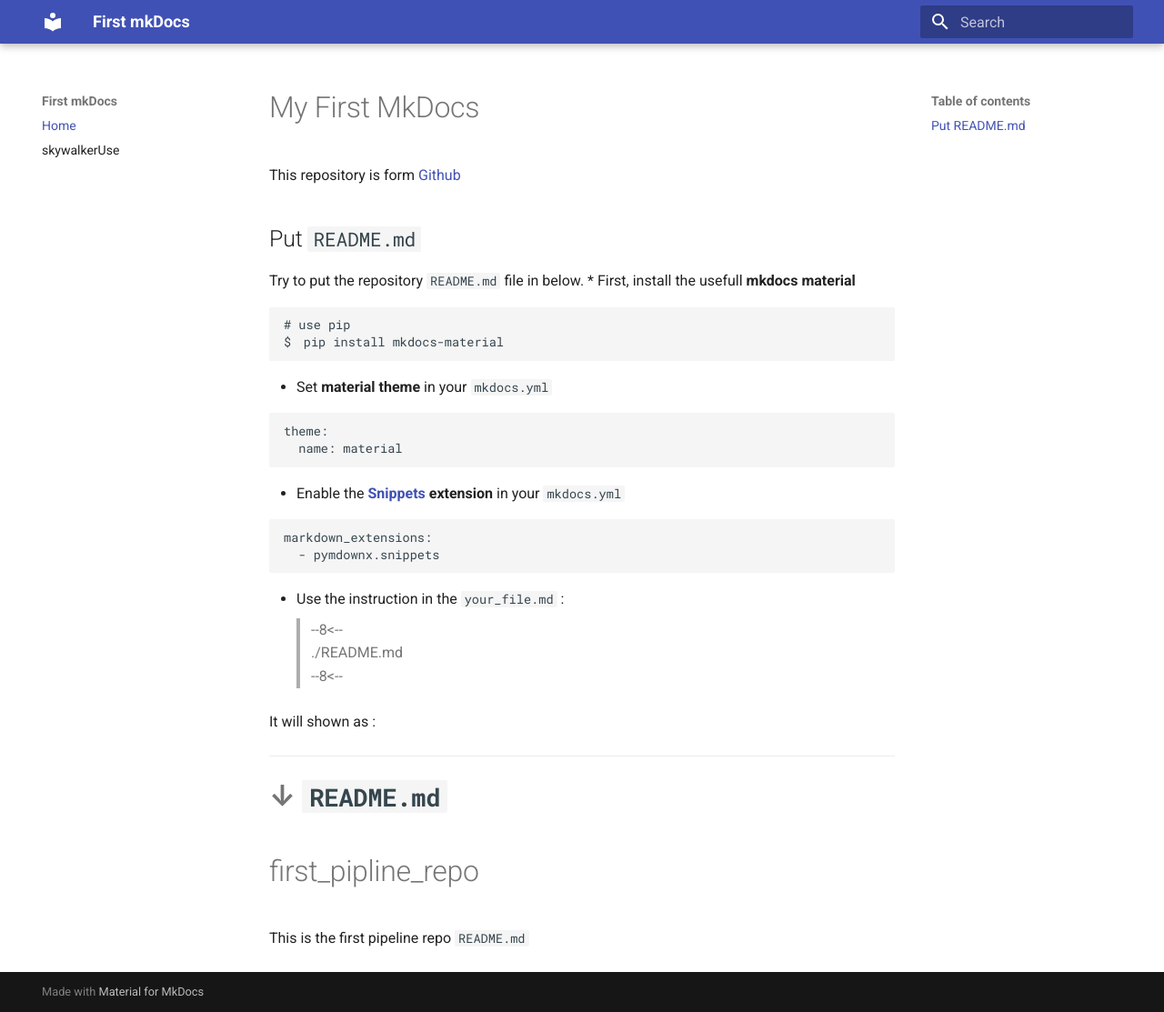
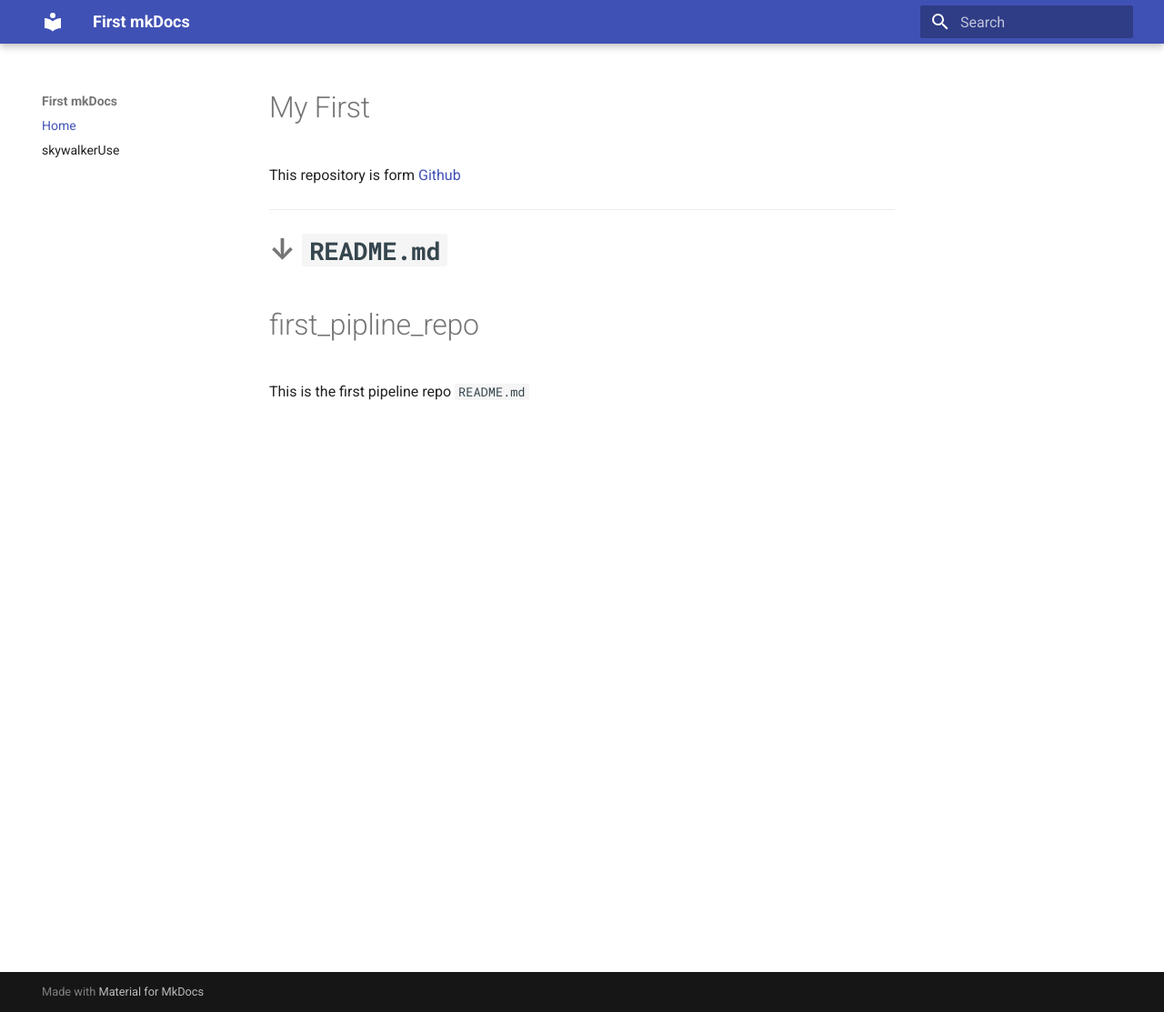
Before and after one commit to galletaHong/first_pipline_repo, an MkDocs documentation site: the page built from docs/index.md, in a window 1280 px wide and 1113 px high. Shown: the whole window at 91% size. Built offline with MkDocs 1.6.1 and Material for MkDocs 9.7.7, drawn with Linux system fonts in a browser that asks for light colours.

Commit message:
Update doc/

````diff
--- a/docs/index.md
+++ b/docs/index.md
@@ -1,29 +1,7 @@
-# My First MkDocs
+# My First
 This repository is form [Github](https://github.com/galletaHong/first_pipline_repo)
 
-## Put `README.md`
-Try to put the repository `README.md` file in below.
-* First, install the usefull **mkdocs material**
-```
-# use pip
-$　pip install mkdocs-material
-```
-* Set **material theme** in your `mkdocs.yml`
-```
-theme:
-  name: material
-```
-* Enable the **[Snippets](https://facelessuser.github.io/pymdown-extensions/extensions/snippets/) extension** in your `mkdocs.yml`
-```
-markdown_extensions:
-  - pymdownx.snippets
-```
-* Use the instruction in the `your_file.md` :
-> --8<--
-> ./README.md
-> --8<--
 
-It will shown as :
 
 ---
 # **↓ `README.md`**
````
Also changed, not shown: docs/mkDocs_deploy.md (added, +79 -0 lines).
